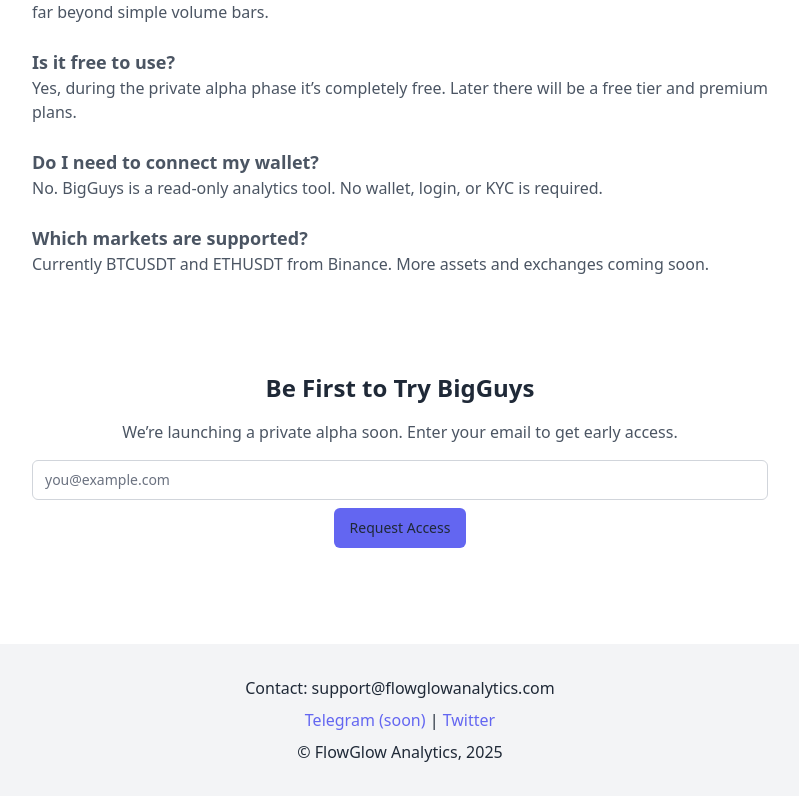
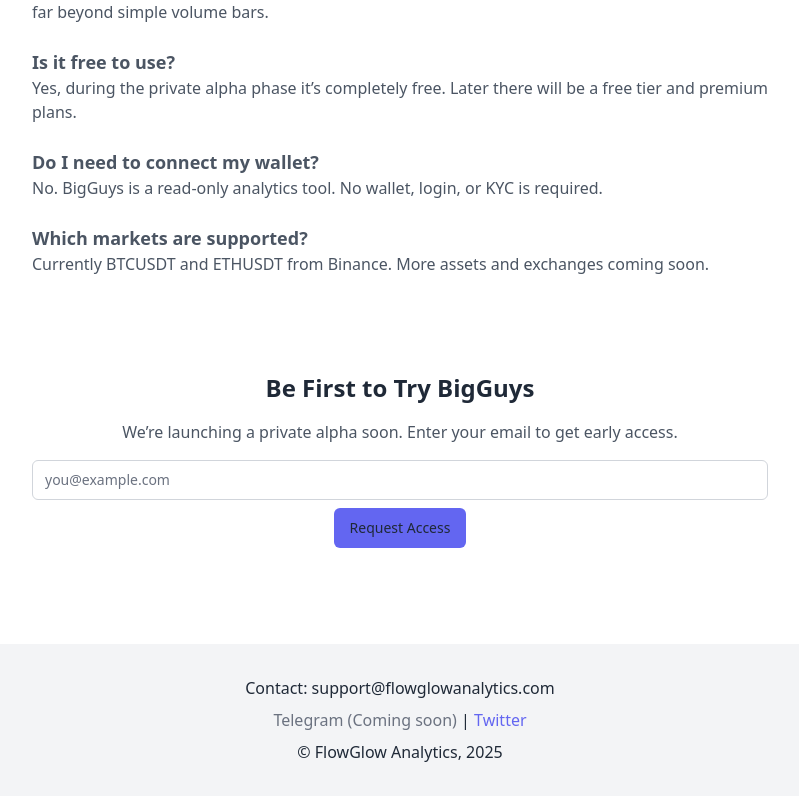
Before and after one commit to oo1991/frontend_alpha, a React (Vite) app in the folder landing/: page / in a window 1280 px wide. Shown: the part 1689-2485 px from the top of the page, without its empty margins (240-1039 px from the left). Built offline with nearby package versions, Linux system fonts and the light colour scheme.

Commit message:
Update Telegram link

```diff
--- a/landing/src/App.jsx
+++ b/landing/src/App.jsx
@@ -258,8 +258,13 @@
           Contact: <a href="mailto:support@flowglowanalytics.com">support@flowglowanalytics.com</a>
         </p>
         <p className="mt-2 dark:text-gray-400">
-          <a href="#" className="text-primary hover:underline">
-            Telegram (soon)
+          <a
+            href="https://t.me/FGAnalytics"
+            target="_blank"
+            rel="noopener noreferrer"
+            className="text-gray-500 dark:text-gray-400 hover:underline"
+          >
+            Telegram (Coming soon)
           </a>{' '}
           |{' '}
           <a href="https://x.com/FGAnalytics" target="_blank" rel="noopener noreferrer" className="text-primary hover:underline">
```
